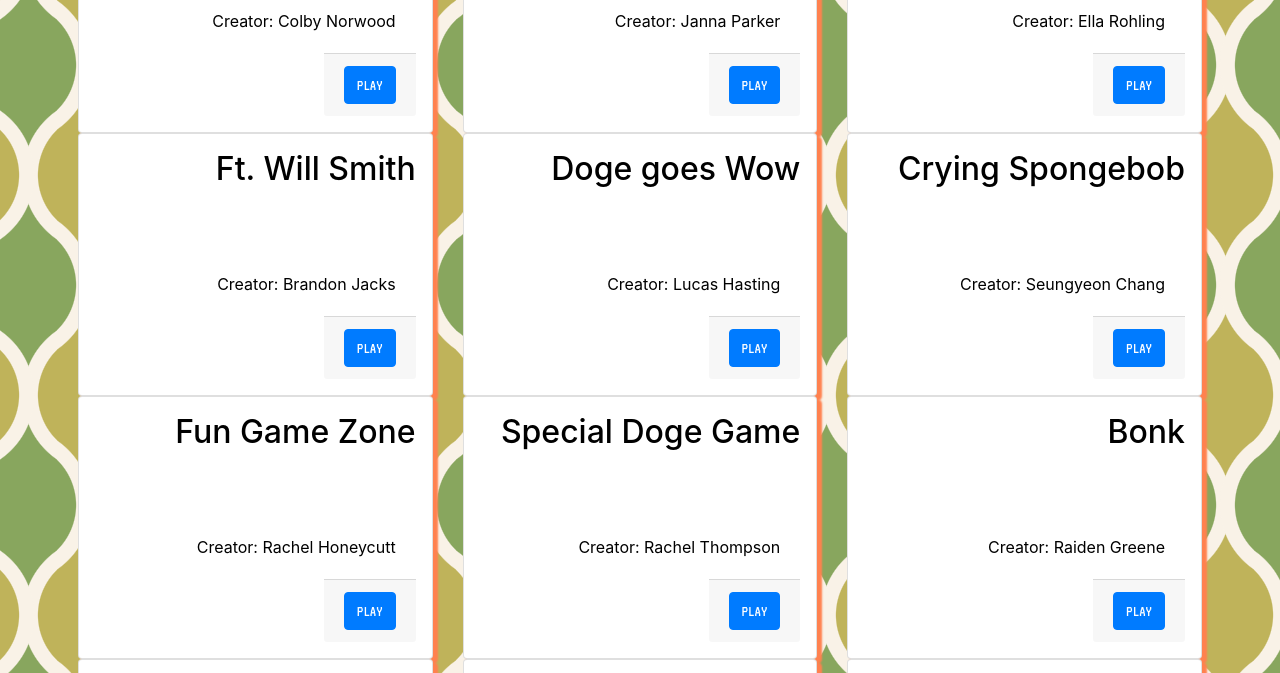
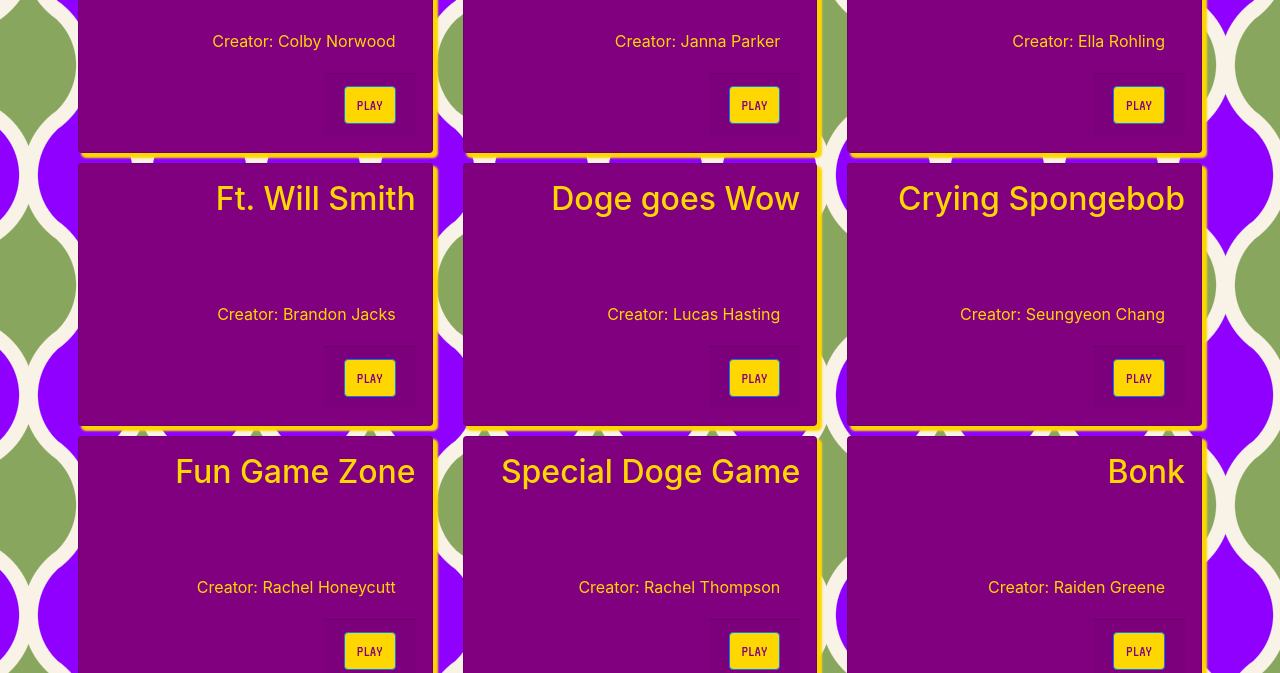
Before and after one commit to cnorwood10/psychic-fishstick-golf-cis376, a plain HTML site: page index.html in a window 1280 px wide. Shown: the part 760-1433 px from the top of the page. Drawn offline with nearby package versions, Linux system fonts and the light colour scheme; a script that the page names is missing.

Commit message:
Add files via upload

```diff
--- a/index.html
+++ b/index.html
@@ -70,7 +70,7 @@
       </div>
     </div> -->
 
-    <div>
+    <div class="">
 
       <div class="row m-5 mb-5" id="rowx">
 
--- a/scripts/script.js
+++ b/scripts/script.js
@@ -126,11 +126,11 @@ $.each(games, function (index, item) {
 
   // create a brand new HTML element JUST with code
 
-var card = `<div class="col-md-4"> <div class='card'> \
+var card = `<div class="col-md-4"> <div class='card' style ="background-color: purple; margin-bottom: 10px;"> \
   <h2 class='card-title'> ${ item.title } </h2> \
    <div class='card-body'> Creator: ${ item.author } </div>\
        <div class ='card-footer'> \
-       <a href="${ item.link }" target="_blank" class="btn btn-primary" role="button">play</a> \
+       <a href="${ item.link }" target="_blank" class="btn btn-primary" style="background-color: gold; color: purple;"role="button">play</a> \
    </div>
    </div>
  </div>`;
--- a/styles/style.css
+++ b/styles/style.css
@@ -8,14 +8,14 @@ body {
   --_r: calc(1.28*var(--s) + var(--b)/2) at top 50%;
   --_f: calc(99.5% - var(--b)),#F9F2E7 calc(101% - var(--b)) 99.5%,#0000 101%;
   --_g0: calc(-.8*var(--s)), #88A65E var(--_f);
-  --_g1: calc(-.8*var(--s)), #BFB35A var(--_f);
+  --_g1: calc(-.8*var(--s)), #8F00FF var(--_f);
   --_s: calc(1.8*var(--s) + var(--b));
   background:
     radial-gradient(var(--_r) right var(--_g0)) calc(-1*var(--_s)) var(--s),
     radial-gradient(var(--_r) left  var(--_g1))         var(--_s)  calc(-1*var(--s)),
     radial-gradient(var(--_r) right var(--_g1)) calc(var(--_s)/-2) calc(-1*var(--s)),
     radial-gradient(var(--_r) left  var(--_g0)) calc(var(--_s)/ 2) var(--s),
-    linear-gradient(90deg,#88A65E 50%,#BFB35A 0);
+    linear-gradient(90deg,#88A65E 50%,#8F00FF 0);
   background-size: var(--_s) calc(4*var(--s));
 }
 
@@ -46,16 +46,18 @@ body {
         grid-template-columns: repeat(6, 1fr);
     }
 }
+
 .card {
+    background-color: red;
     position: relative;
     display: flex;
     align-items: flex-end;
+    padding: 1rem;
     overflow: hidden;
-    padding: 1rem;
     width: 100%;
     text-align: center;
-    box-shadow: 4px 4px 2px 1px rgb(255, 129, 79);
     color: black;
+    box-shadow: 4px 4px 2px 1px gold;
 }
 
 
@@ -68,7 +70,7 @@ body {
     /* letter-spacing: 0.025rem; */
     text-transform: uppercase;
     font-weight: bold;
-    color: white;
+    color: rgb(255, 255, 255);
     background-color: rgb(214, 61, 0);
     border: none;
     font-family: 'VT323', monospace;
@@ -90,14 +92,13 @@ body {
 }
 
 
-.row
+.rowx
     {
-    margin-top: 40px;
-    margin-left: 40px;
-    margin-right: 40px;
+    background-color: red;
     }
 
-.card-title
+.card-title, .card-body
   {
+    color: gold;
     min-height: 90px;
   }
```
